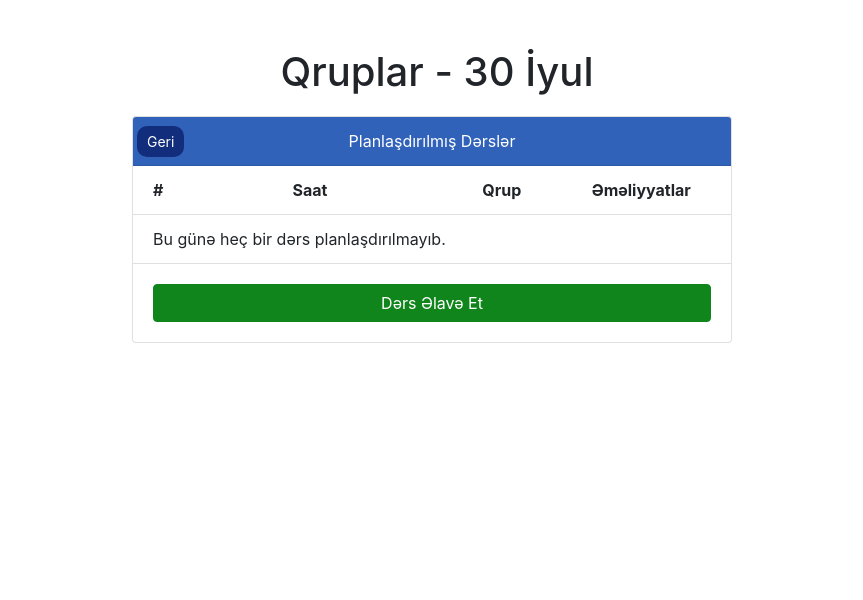
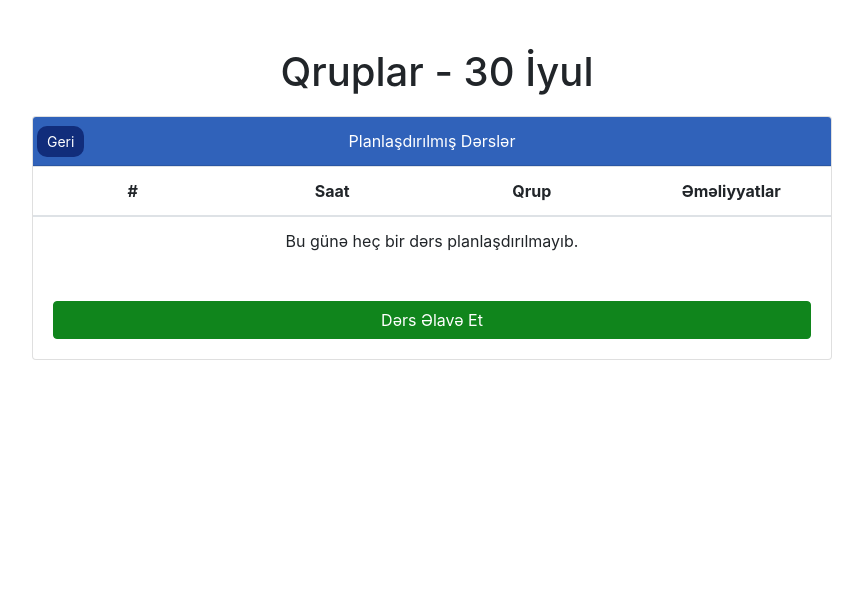
Before and after one commit to SamirAlizada/Tutor, a Django app: page /day/2024/07/30/ in a window 1280 px wide. Shown: the part 56-656 px from the top of the page, without its empty margins (208-1071 px from the left). Run offline with Django 4.2, Linux system fonts and the light colour scheme; data comes from the database, SQL or seed files in the repository; some libraries are stand-ins or nearby versions.

Commit message:
refactor: Enhance daily lesson schedule view and styling
- Expanded card width for improved layout in `daily_list.html`
- Replaced list view with a fixed table layout for better readability
- Added text truncation and tooltips for group names in table cells
- Adjusted button styling for consistency and clarity
- Included additional styles for improved user experience
- Updated navigation and operations links for better usability
- Refined modal form for adding new lessons with better styling and alignment
- Enhanced overall UI for a cleaner and more professional look

```diff
--- a/templates/day_detail.html
+++ b/templates/day_detail.html
@@ -4,7 +4,7 @@
 <style>
     .card {
         width: 100%;
-        max-width: 600px;
+        max-width: 800px;
         margin: 0 auto;
     }
 
@@ -126,6 +126,25 @@
     .card-header span {
         margin: 0 auto;
     }
+
+    /* Add these styles for text truncation */
+    .truncated {
+        white-space: nowrap;
+        overflow: hidden;
+        text-overflow: ellipsis;
+        max-width: 150px; /* Adjust as needed */
+    }
+
+    /* Ensure table layout is fixed */
+    .table-fixed {
+        table-layout: fixed;
+        width: 100%;
+    }
+
+    /* Left align the time */
+    .list-group-item .time {
+        text-align: left;
+    }
 </style>
 
 <div class="container mt-5">
@@ -138,30 +157,40 @@
             <a class="back-button ml-1" style="background-color: #112d7b;" href="{% url 'calendar_view' %}?month={{ selected_month }}&year={{ selected_year }}">Geri</a>
             <span>Planlaşdırılmış Dərslər</span>
         </div>
-        <ul class="list-group list-group-flush">
-            <li class="list-group-item schedule-header">
-                <span style="text-align: left;">#</span>
-                <span style="text-align: left;">Saat</span>
-                <span>Qrup</span>
-                <span>Əməliyyatlar</span>
-            </li>
+        <table class="table table-fixed">
+            <thead>
+                <tr>
+                    <th>#</th>
+                    <th>Saat</th>
+                    <th>Qrup</th>
+                    <th>Əməliyyatlar</th>
+                </tr>
+            </thead>
+            <tbody>
                 {% for schedule in schedules %}
-                <li class="list-group-item">
-                    <span style="text-align: left;">{{ forloop.counter }}</span>
-                    <span style="text-align: left;">{{ schedule.time|date:"H:i" }}</span>
-                    <span>{{ schedule.group.name }}</span>
-                    <span class="operations">
-                        <a href="{% url 'update_lesson_schedule' schedule.id selected_year selected_month selected_day %}" class="btn btn-primary btn-sm">Düzəliş Et</a>
-                        <form method="post" action="{% url 'delete_lesson_schedule' schedule.id selected_year selected_month selected_day %}">
+                    <tr>
+                        <td>{{ forloop.counter }}</td>
+                        <td>{{ schedule.time|date:"H:i" }}</td>
+                        <td class="truncated" title="{{ schedule.group.name }}">
+                            {{ schedule.group.name|truncatechars:20 }}
+                        </td>
+                        <td>
+                            <div class="operations">
+                                <a href="{% url 'update_lesson_schedule' schedule.id %}" class="btn btn-update">Düzəliş Et</a>
+                                <form method="post" action="{% url 'delete_lesson_detail' schedule.id selected_year selected_month selected_day %}">
                                     {% csrf_token %}
                                     <button type="submit" class="btn btn-danger btn-sm"  onclick="return confirm('Bu dərsi silmək istədiyinizə əminsiniz?')">Sil</button>
                                 </form>
-                    </span>
-                </li>
+                            </div>
+                        </td>
+                    </tr>
                 {% empty %}
-                <li class="list-group-item">Bu günə heç bir dərs planlaşdırılmayıb.</li>
+                    <tr>
+                        <td colspan="4">Bu günə heç bir dərs planlaşdırılmayıb.</td>
+                    </tr>
                 {% endfor %}
-        </ul>
+            </tbody>
+        </table>
         <div class="card-body text-center">
             <button class="btn btn-success btn-block" data-toggle="modal" data-target="#addLessonModal">Dərs Əlavə Et</button>
         </div>
```
Lines whose indentation alone changed are shown as unchanged.
